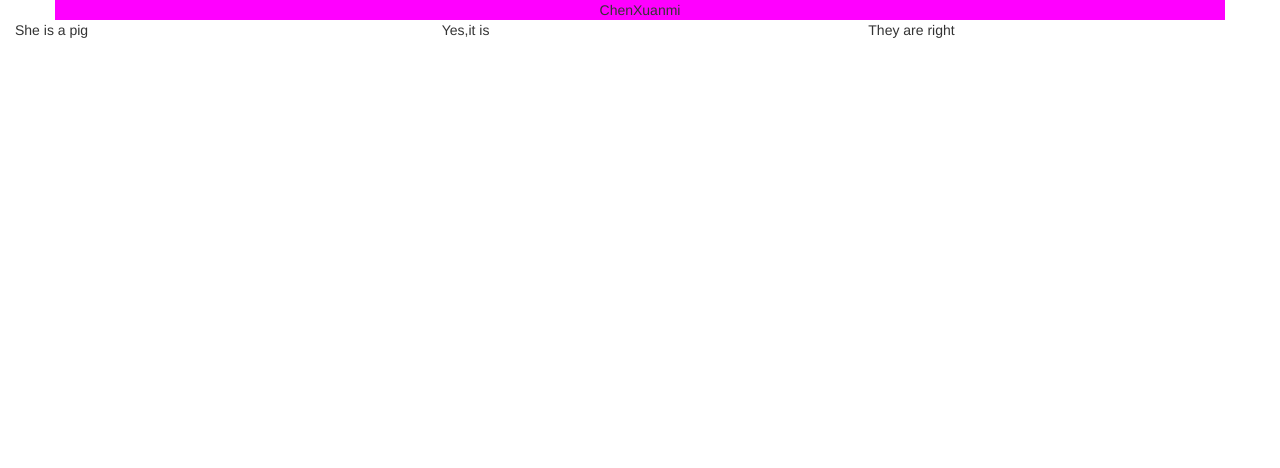
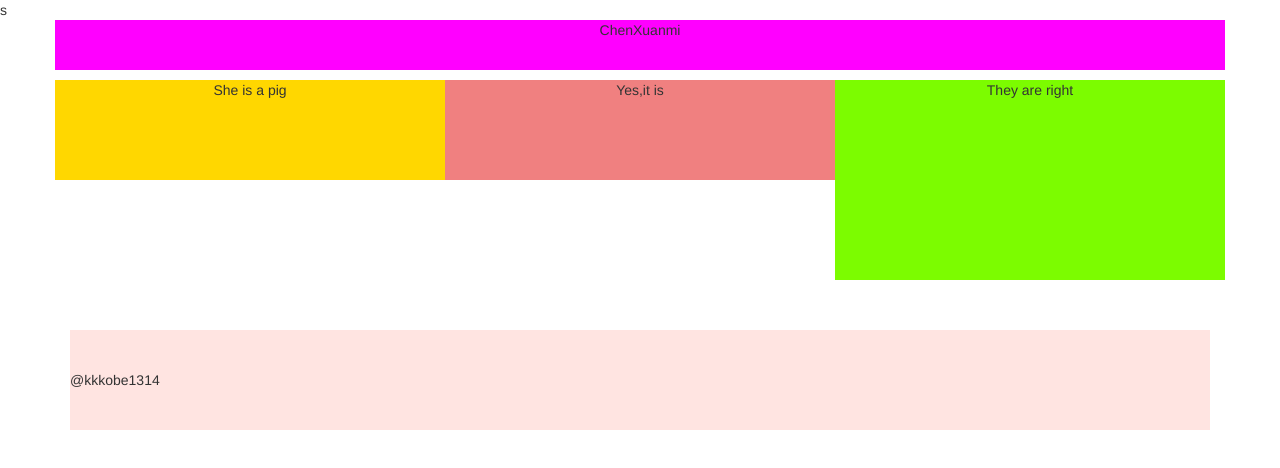
Before and after one commit to kkkobe1314/kkkobe1314.github.io, a plain HTML site: page index1.html in a window 1280 px wide. Drawn offline with nearby package versions, Linux system fonts and the light colour scheme.

Commit message:
課堂練習26/9

```diff
--- a/css/ex_text.css
+++ b/css/ex_text.css
@@ -1,2 +1,22 @@
 .header{background-color: #ff00ff;
+height: 50px;
 text-align: center;}
+
+.main{background-color: gold;
+text-align: center;
+height:100px;}
+.mai{background-color: lightcoral;
+text-align: center;
+height:100px;}
+.ma{background-color: lawngreen;
+text-align: center;
+height:200px;}
+.top{background-color: mistyrose;
+padding-top: 40px;
+    padding-bottom: 40px;
+    margin-top: 40px;
+    border-top: 1px;}
+div{
+    margin-top: 0;
+    margin-bottom: 1rem;
+    }
--- a/index1.html
+++ b/index1.html
@@ -1,6 +1,6 @@
 <!DOCTYPE html>
 <html lang="en">
-
+s
 <head>
 
     <meta charset="utf-8">
@@ -16,18 +16,25 @@
     <div class="container header">
     ChenXuanmi<br>
 </div>
-<div class="container-fluid">
+<div class="container">
   <div class="row">
-    <div class="col-sm-4">
+    <div class="col-sm-4 main">
       She is a pig
     </div>
-    <div class="col-sm-4">
+
+    <div class="col-sm-4 mai">
       Yes,it is
     </div>
-    <div class="col-sm-4">
+
+    <div class="col-sm-4 ma">
       They are right
     </div>
   </div>
+
+    <footer class="footer top">
+      @kkkobe1314
+    </footer>
+
 </div>
 
 
@@ -40,4 +47,5 @@
 
 </body>
 
+
 </html>
```
